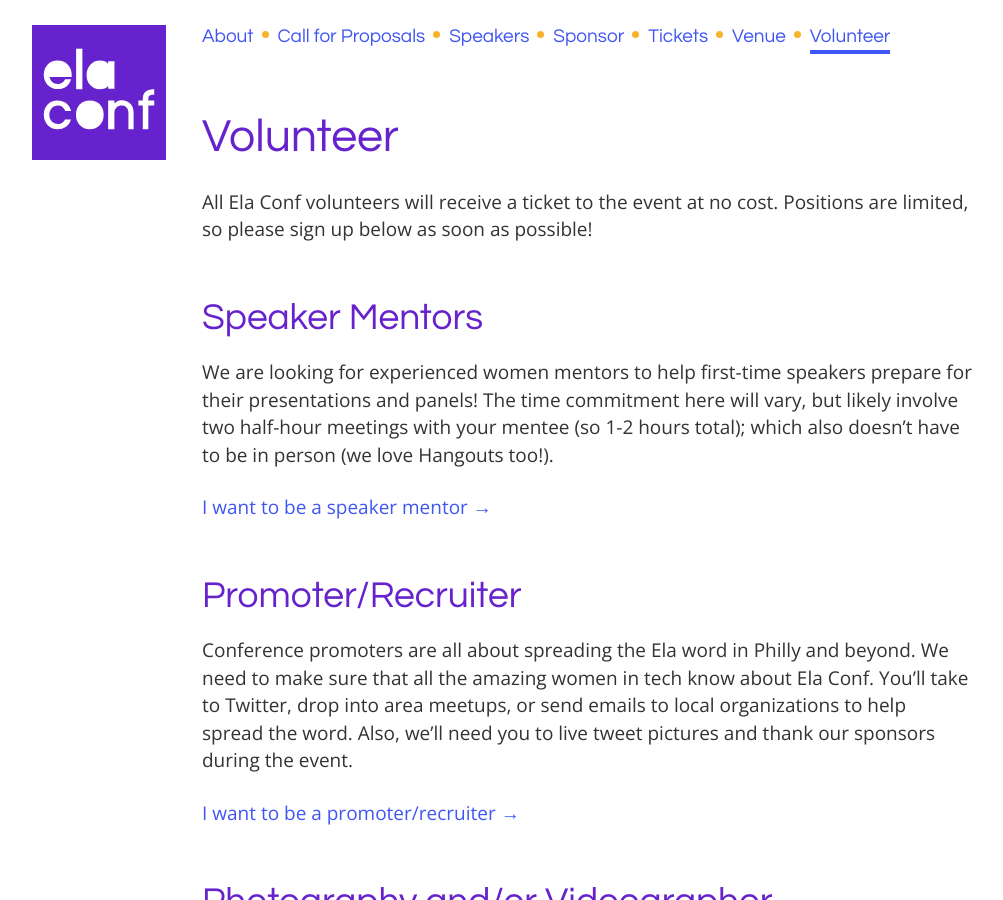
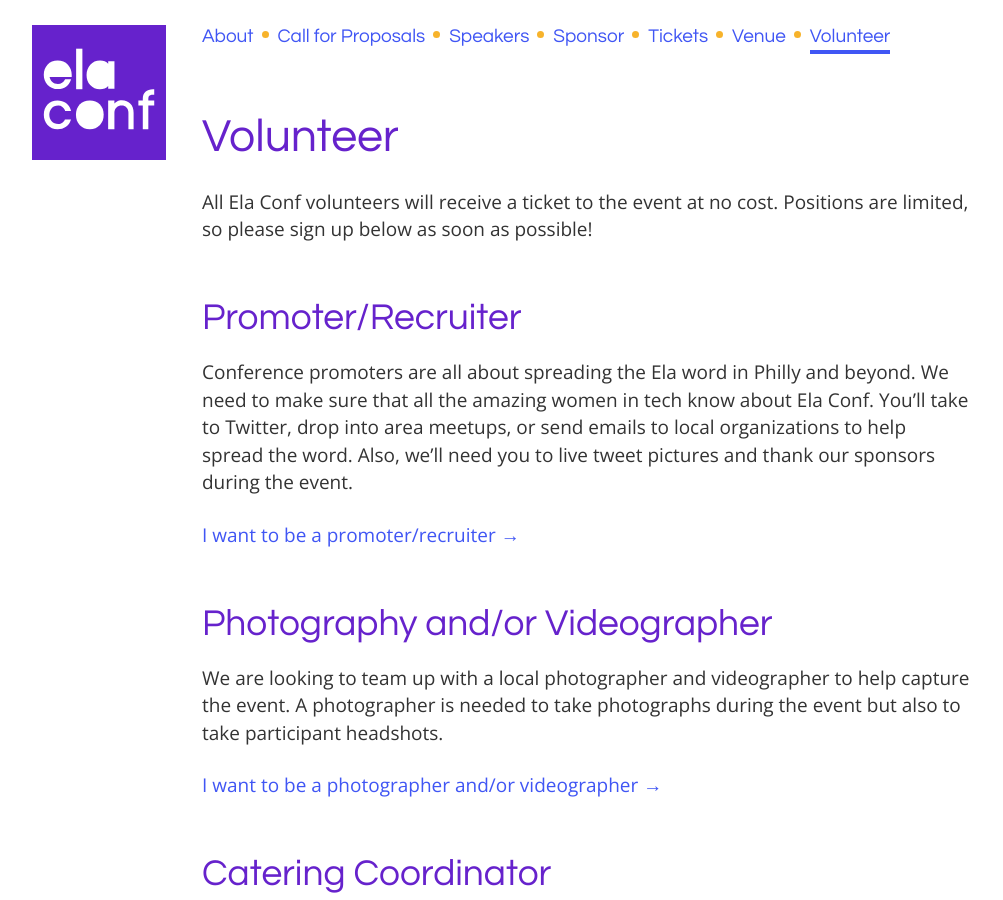
Before and after one commit to elaconf/elaconf.github.io, a Jekyll site: the page built from volunteer/index.md, in a window 1280 px wide and 900 px high. Shown: the whole window, without its empty margins (53-1056 px from the left). Built offline with Jekyll 4.4.1, drawn with Linux system fonts in a browser that asks for light colours.

Commit message:
remove speaker mentor volunteer position

```diff
--- a/volunteer/index.md
+++ b/volunteer/index.md
@@ -5,11 +5,6 @@ title: Volunteer
 
 
 All Ela Conf volunteers will receive a ticket to the event at no cost. Positions are limited, so please sign up below as soon as possible!
-
-## Speaker Mentors
-We are looking for experienced women mentors to help first-time speakers prepare for their presentations and panels! The time commitment here will vary, but likely involve two half-hour meetings with your mentee (so 1-2 hours total); which also doesn’t have to be in person (we love Hangouts too!).
-
-[I want to be a speaker mentor &rarr;](https://docs.google.com/forms/d/1MDbNjY1h4DCkrbrL0zmq6Gg3Q1EMpDEFn1joMIck1Zo/viewform?entry.971247222&entry.1260049317&entry.601542410&entry.648235370&entry.790087379=I+want+to+be+a+speaker+mentor+because...)
 
 ## Promoter/Recruiter
 Conference promoters are all about spreading the Ela word in Philly and beyond. We need to make sure that all the amazing women in tech know about Ela Conf. You’ll take to Twitter, drop into area meetups, or send emails to local organizations to help spread the word. Also, we’ll need you to live tweet pictures and thank our sponsors during the event.
```
